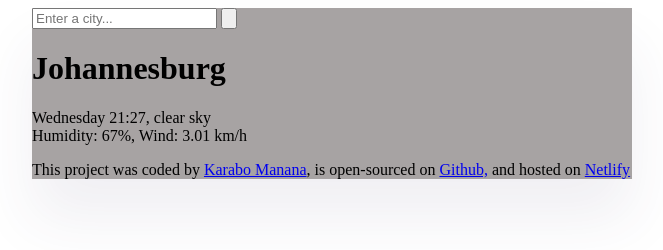
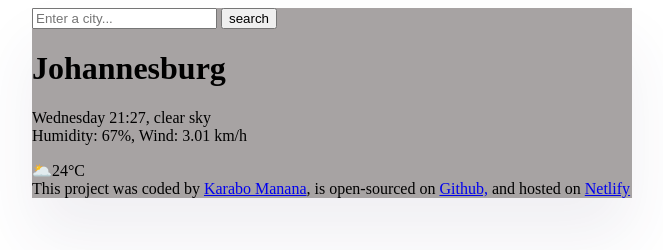
Before and after one commit to Lulama28/Weather-Page, a plain HTML site: page index.html in a window 1280 px wide. Shown: the whole page, without its empty margins (308-971 px from the left). Drawn offline with Linux system fonts and the light colour scheme.

Commit message:
correcting the search from placeholder to value

```diff
--- a/index.html
+++ b/index.html
@@ -11,7 +11,7 @@
     <header>
         <form class="search-form" id="search-form">
             <input type="search" placeholder="Enter a city..." required id="search-form" class="search-form">
-            <input type="button" placeholder="Search" id="form-button" class="form-button">
+            <input type="button" value="search" id="form-button" class="form-button">
         </form>
     </header>
     <main>
@@ -21,7 +21,7 @@
 
             Humidity: 67%, Wind: 3.01 km/h
         </p>
-
+        🌥️24°C
 
     </main>
     <footer>
```
